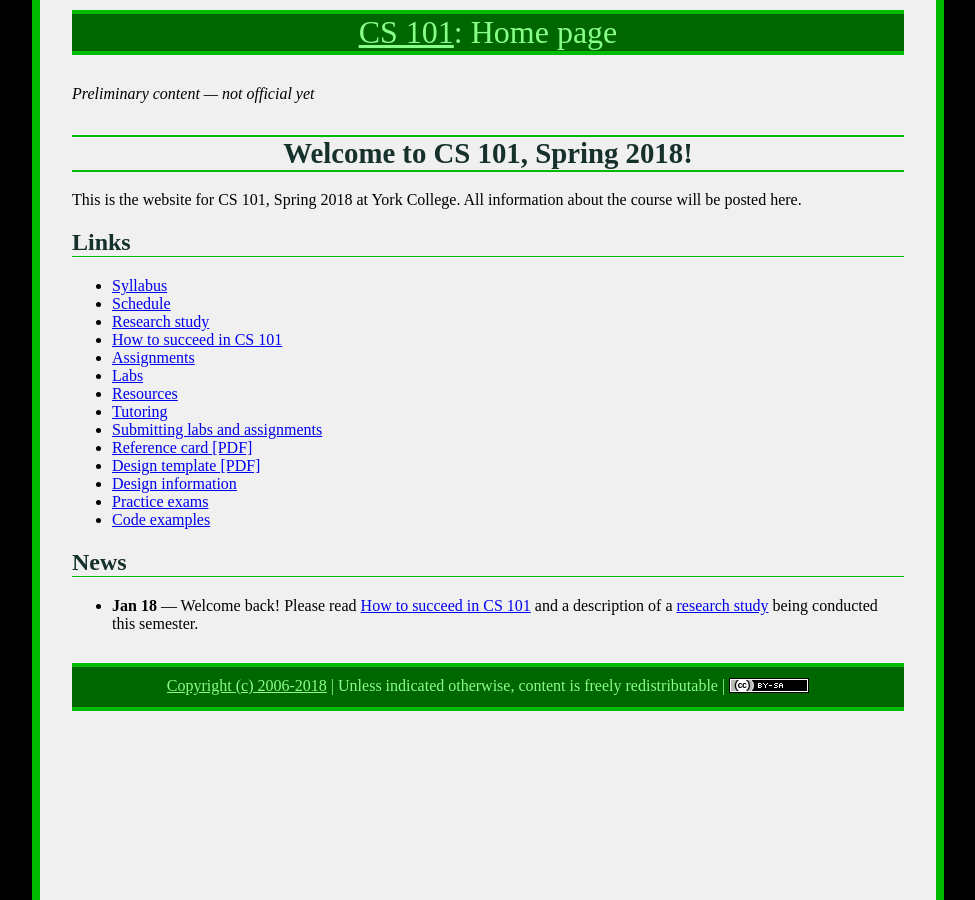
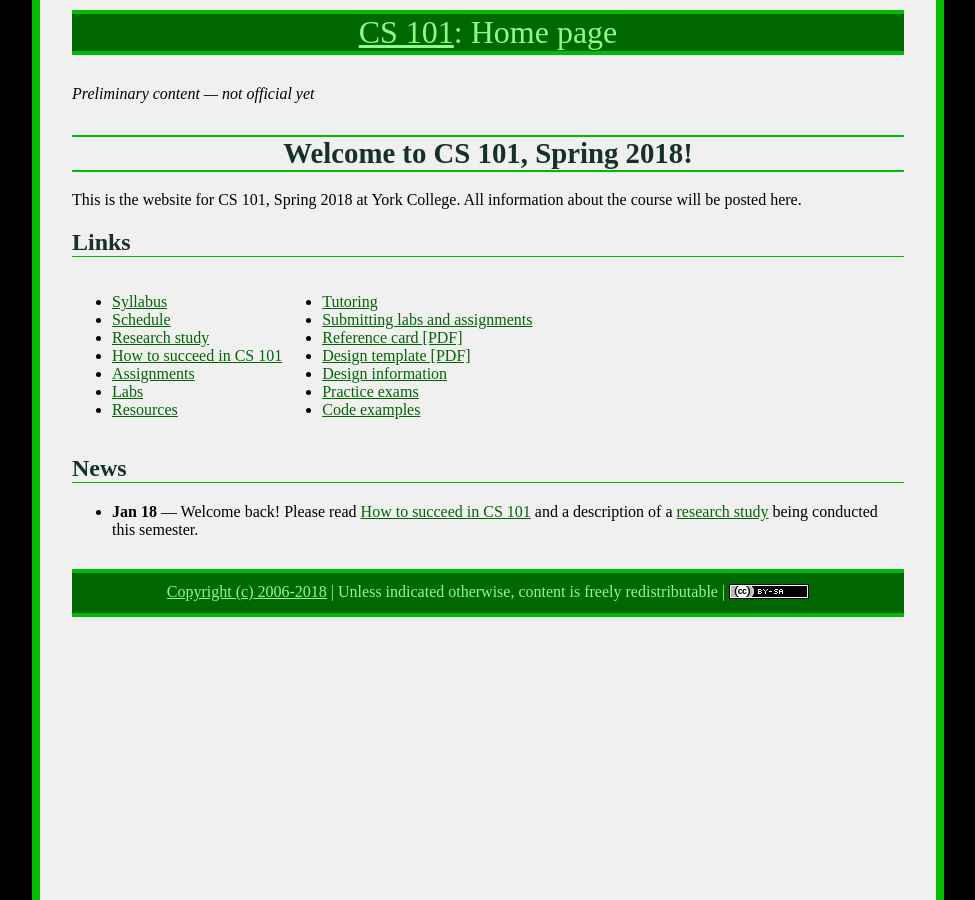
Before and after one commit to ycpcs/cs101-spring2018, a Jekyll site: the page built from index.md, in a window 1280 px wide. Shown: the whole page, without its empty margins (152-1127 px from the left). Built offline with Jekyll 4.4.1, drawn with Linux system fonts in a browser that asks for light colours.

Commit message:
use two columns for links, minor css tweaks

```diff
--- a/css/site.css
+++ b/css/site.css
@@ -12,9 +12,6 @@
 	right: 0;
 }
 
-#content {
-}
-
 #back, #content {
 	background: #f0f0f0;
 	max-width: 52em;
@@ -25,7 +22,6 @@
 }
 
 #header {
-	background: #060;
 	font-size: 200%;
 	margin-top: 10px;
 	margin-bottom: 30px;
@@ -34,11 +30,11 @@
 #footer {
 	margin-top: 30px;
 	padding: 10px 30px;
-	background: #060;
 	color: black;
 }
 
 #header, #footer {
+	background: #060;
 	color: #8f8;
 	text-align: center;
 	border-top: 4px solid #0b0;
@@ -68,6 +64,14 @@
 /* Minor tweak to get the CC image link to align nicely with the footer text */
 a.cc-img {
 	vertical-align: -2px;
+}
+
+a {
+	color: #060;
+}
+
+a:visited {
+	color: #040;
 }
 
 html {
@@ -164,36 +168,12 @@ dt {
 	font-size: 80%;
 }
 
-.topic-sc, .topic-art, .topic-mus, .topic-hum, .topic-sci, .topic-phy {
-	width: 2em;
-	display: inline-block;
-	text-align: center;
+div.multicol div {
+	float: left;
 }
 
-.topic-sc {
-	background: yellow;
+div.multicol:after {
+	content: '';
+	display: block;
+	clear: both;
 }
-
-.topic-art {
-	background: #4169E1;
-	color: white;
-}
-
-.topic-mus {
-	background: #deb887;
-}
-
-.topic-hum {
-	background: #008080;
-	color: white;
-}
-
-.topic-sci {
-	background: #cc0033;
-	color: white;
-}
-
-.topic-phy {
-	background: #9900cc;
-	color: white;
-}
--- a/index.md
+++ b/index.md
@@ -10,20 +10,30 @@ All information about the course will be posted here.
 
 ## Links
 
-* [Syllabus](syllabus.html)
-* [Schedule](schedule.html)
-* [Research study](study.html)
-* [How to succeed in CS 101](success.html)
-* [Assignments](assign/index.html)
-* [Labs](labs/index.html)
-* [Resources](resources.html)
-* [Tutoring](tutoring.html)
-* [Submitting labs and assignments](submitting.html)
-* [Reference card \[PDF\]](refcard.pdf)
-* [Design template \[PDF\]](design-template.pdf)
-* [Design information](design/index.html)
-* [Practice exams](practice/index.html)
-* [Code examples](examples/index.html)
+<div class="multicol">
+<div>
+<ul>
+  <li><a href="syllabus.html">Syllabus</a></li>
+  <li><a href="schedule.html">Schedule</a></li>
+  <li><a href="study.html">Research study</a></li>
+  <li><a href="success.html">How to succeed in CS 101</a></li>
+  <li><a href="assign/index.html">Assignments</a></li>
+  <li><a href="labs/index.html">Labs</a></li>
+  <li><a href="resources.html">Resources</a></li>
+</ul>
+</div>
+<div>
+<ul>
+  <li><a href="tutoring.html">Tutoring</a></li>
+  <li><a href="submitting.html">Submitting labs and assignments</a></li>
+  <li><a href="refcard.pdf">Reference card [PDF]</a></li>
+  <li><a href="design-template.pdf">Design template [PDF]</a></li>
+  <li><a href="design/index.html">Design information</a></li>
+  <li><a href="practice/index.html">Practice exams</a></li>
+  <li><a href="examples/index.html">Code examples</a></li>
+</ul>
+</div>
+</div>
 
 ## News
 
```
